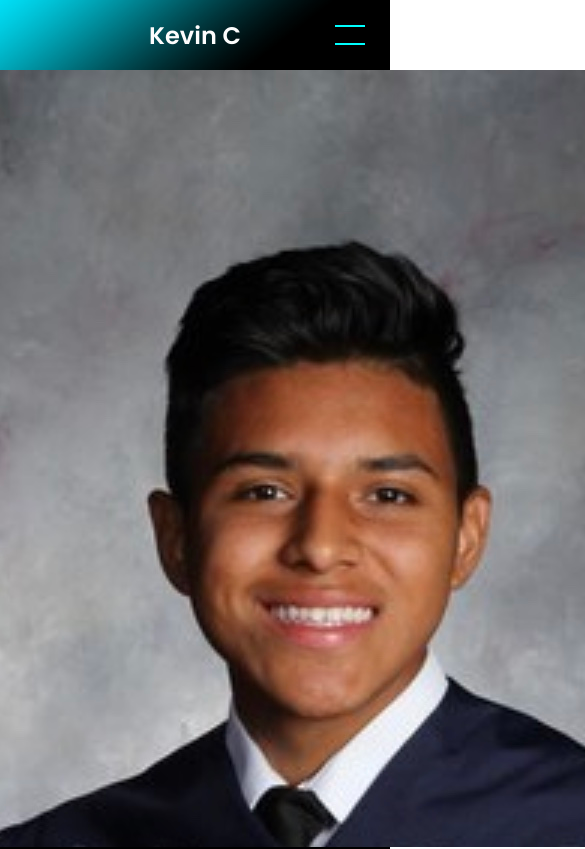
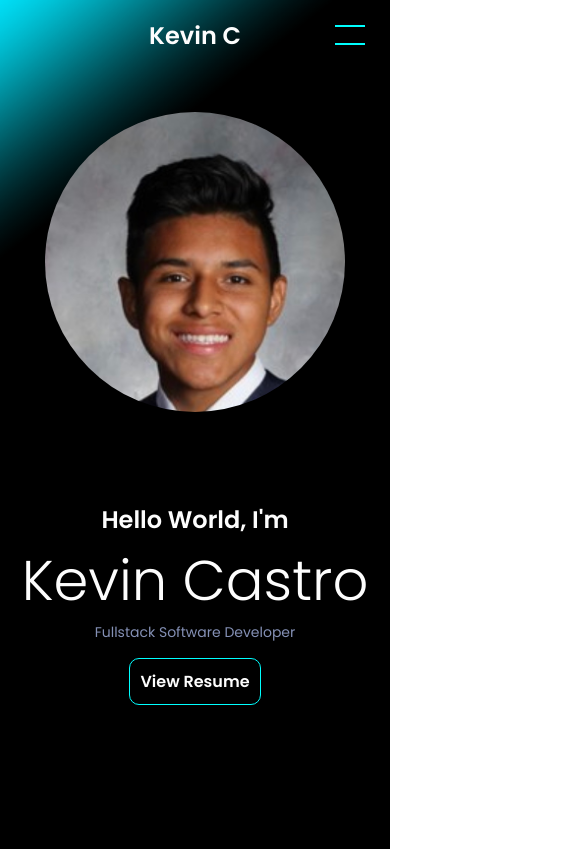
Before and after one commit to kevincas01/portfolio, a React (Create React App) app: page / in a window 390 px wide. Shown: the top 849 px of the page, 585 px wide, since content can reach past the window. Built offline with nearby package versions, Linux system fonts and the light colour scheme; the HTML template or start-up script is replaced by a standard one.

Commit message:
add object fit to profile photo and change id# for img

```diff
--- a/src/Styles/profile.css
+++ b/src/Styles/profile.css
@@ -68,7 +68,7 @@ h1.profile-name::after {
   }
 }
 
-#photo {
+#profile-photo {
   border-radius: 50%;
   height: 30vw;
   width: 30vw;
@@ -76,6 +76,8 @@ h1.profile-name::after {
   max-height: 400px;
   min-width: 200px;
   min-height: 200px;
+  object-fit: cover;
+  object-position: center;
 }
 
 .profile-buttons {
@@ -89,14 +91,13 @@ h1.profile-name::after {
   font-weight: bold;
 }
 
-
 @media screen and (max-width: 830px) {
   .profile {
     grid-template-columns: 1fr;
     align-items: center;
   }
 
-  .profile-headshot #photo {
+  #profile-photo {
     min-height: 300px;
     min-width: 300px;
     height: 40vw;
```
